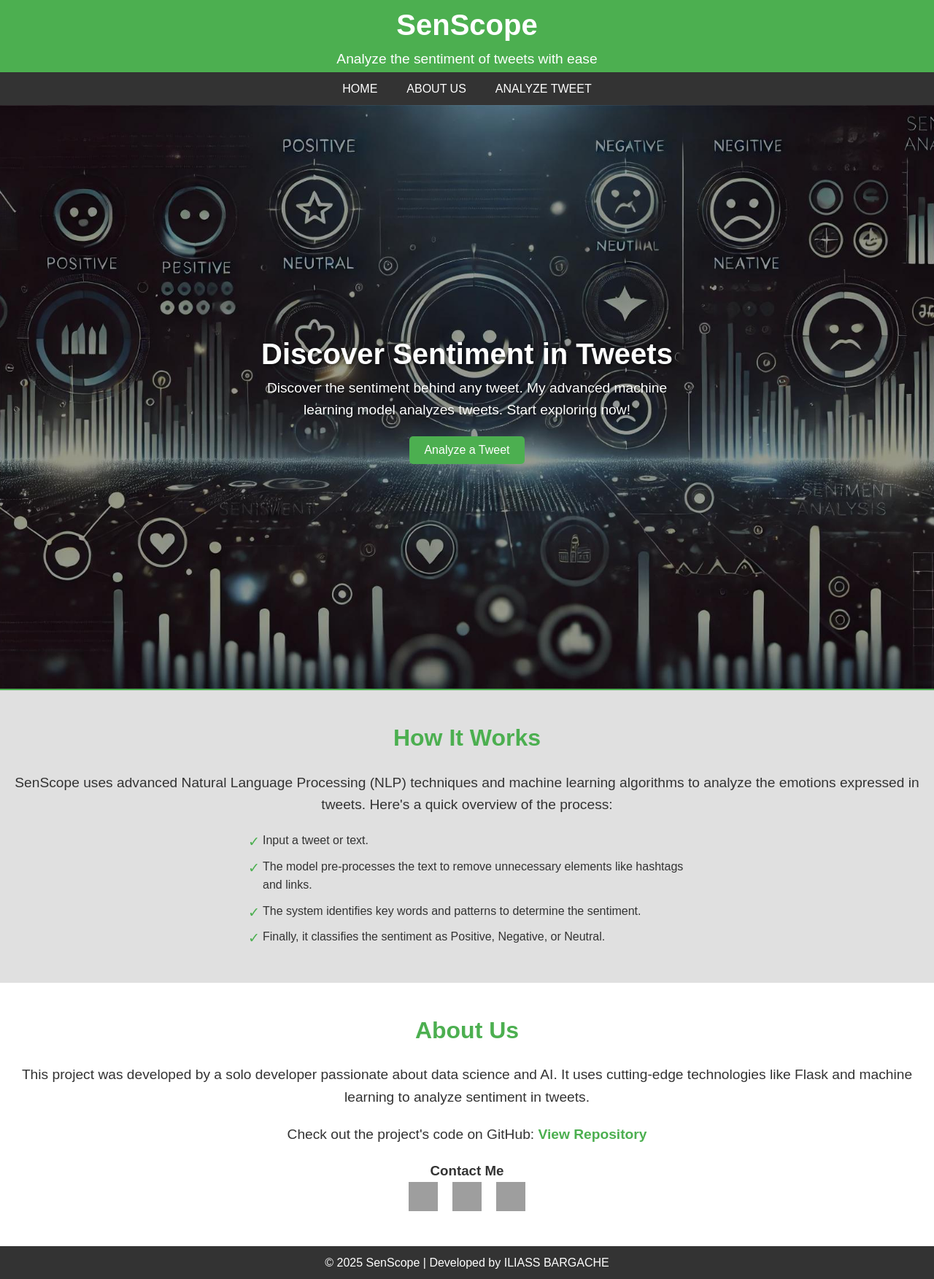
After one commit to itsmeiliass/SenScope, a Flask app: page /landing in a window 1280 px wide. The commit adds this page. Shown: the whole page at 73% size. Run offline with Flask 3, Linux system fonts and the light colour scheme; parts of the project's set-up code (start-up, migrations or seed data) failed here and were passed over; grey boxes are pictures that could not be loaded.

Commit message:
templates

```diff
--- a/templates/analyze.html
+++ b/templates/analyze.html
@@ -5,6 +5,8 @@
     <title>Sentiment Analysis</title>
 </head>
 <body>
+
+
     <h1>Sentiment Analysis</h1>
 
     <form action="/result" method="POST">
--- /dev/null
+++ b/templates/landing-page.html
@@ -0,0 +1,247 @@
+<!DOCTYPE html>
+<html lang="en">
+<head>
+    <meta charset="UTF-8">
+    <meta name="viewport" content="width=device-width, initial-scale=1.0">
+    <title>SenScope - Twitter Sentiment Analysis</title>
+    <style>
+        /* General Reset */
+        * {
+            margin: 0;
+            padding: 0;
+            box-sizing: border-box;
+        }
+
+        body {
+            font-family: Arial, sans-serif;
+            background-color: #f4f4f9;
+            color: #333;
+            line-height: 1.6;
+        }
+
+        /* Header Section */
+        .header {
+            background-color: #4CAF50;
+            padding: 2px;
+            text-align: center;
+            color: #fff;
+            position: sticky;
+            top: 0;
+            z-index: 1000;
+        }
+
+        .header h1 {
+            font-size: 2.5rem;
+        }
+
+        .header p {
+            font-size: 1.2rem;
+        }
+
+        /* Navbar */
+        .navbar {
+            display: flex;
+            justify-content: center;
+            background-color: #333;
+        }
+
+        .navbar a {
+            color: #fff;
+            padding: 10px 20px;
+            text-decoration: none;
+            font-size: 1rem;
+            text-transform: uppercase;
+            transition: background-color 0.3s;
+        }
+
+        .navbar a:hover {
+            background-color: #4CAF50;
+        }
+
+        /* Main Content Section */
+        .main-content {
+            background: url("{{ url_for('static', filename='bg.jpg') }}") no-repeat center center/cover;
+            height: 100vh;
+            display: flex;
+            flex-direction: column;
+            justify-content: center;
+            align-items: center;
+            text-align: center;
+            color: #fff;
+        }
+
+        .main-content h2 {
+            font-size: 2.5rem;
+            text-shadow: 2px 2px 4px rgba(0, 0, 0, 0.5);
+        }
+
+        .main-content p {
+            font-size: 1.2rem;
+            max-width: 600px;
+            margin-bottom: 20px;
+            text-shadow: 1px 1px 3px rgba(0, 0, 0, 0.5);
+        }
+
+        .main-content button {
+            padding: 10px 20px;
+            font-size: 1rem;
+            background-color: #4CAF50;
+            color: #fff;
+            border: none;
+            border-radius: 5px;
+            cursor: pointer;
+            transition: background-color 0.3s;
+        }
+
+        .main-content button:hover {
+            background-color: #45a049;
+        }
+
+        /* How It Works Section */
+        .how-it-works {
+            padding: 40px 20px;
+            background-color: #e0e0e0;
+            text-align: center;
+            border-top: 2px solid #4CAF50;
+        }
+
+        .how-it-works h2 {
+            font-size: 2rem;
+            color: #4CAF50;
+            margin-bottom: 20px;
+        }
+
+        .how-it-works p {
+            font-size: 1.2rem;
+            margin-bottom: 20px;
+        }
+
+        .how-it-works ul {
+            list-style: none;
+            text-align: left;
+            margin: 0 auto;
+            max-width: 600px;
+        }
+
+        .how-it-works ul li {
+            margin-bottom: 10px;
+            padding-left: 20px;
+            position: relative;
+        }
+
+        .how-it-works ul li:before {
+            content: '\2713'; /* Checkmark */
+            color: #4CAF50;
+            position: absolute;
+            left: 0;
+            font-size: 1.2rem;
+        }
+
+        /* About Us Section */
+        .about-us {
+            padding: 40px 20px;
+            background-color: #fff;
+            text-align: center;
+        }
+
+        .about-us h2 {
+            font-size: 2rem;
+            color: #4CAF50;
+            margin-bottom: 20px;
+        }
+
+        .about-us p {
+            font-size: 1.2rem;
+            margin-bottom: 20px;
+        }
+
+        .about-us a {
+            color: #4CAF50;
+            text-decoration: none;
+            font-weight: bold;
+        }
+
+        .about-us a:hover {
+            text-decoration: underline;
+        }
+
+        /* Social Icons */
+        .social-icons {
+            display: flex;
+            justify-content: center;
+            gap: 20px;
+        }
+
+        .social-icons img {
+            width: 40px;
+            height: 40px;
+            transition: transform 0.3s;
+        }
+
+        .social-icons img:hover {
+            transform: scale(1.1);
+        }
+
+        /* Footer */
+        .footer {
+            background-color: #333;
+            color: #fff;
+            text-align: center;
+            padding: 10px;
+        }
+    </style>
+</head>
+<body>
+
+    <!-- Header -->
+    <div class="header">
+        <h1>SenScope</h1>
+        <p>Analyze the sentiment of tweets with ease</p>
+    </div>
+
+    <!-- Navbar -->
+    <div class="navbar">
+        <a href="landing-page.html">Home</a>
+        <a href="#about-us">About Us</a>
+        <a href="/">Analyze Tweet</a>
+    </div>
+
+    <!-- Main Content -->
+    <div class="main-content">
+        <h2>Discover Sentiment in Tweets</h2>
+        <p>Discover the sentiment behind any tweet. My advanced machine learning model analyzes tweets. Start exploring now!</p>
+        <button onclick="window.location.href='/'">Analyze a Tweet</button>
+    </div>
+
+    <!-- How It Works Section -->
+    <div class="how-it-works">
+        <h2>How It Works</h2>
+        <p>SenScope uses advanced Natural Language Processing (NLP) techniques and machine learning algorithms to analyze the emotions expressed in tweets. Here's a quick overview of the process:</p>
+        <ul>
+            <li>Input a tweet or text.</li>
+            <li>The model pre-processes the text to remove unnecessary elements like hashtags and links.</li>
+            <li>The system identifies key words and patterns to determine the sentiment.</li>
+            <li>Finally, it classifies the sentiment as Positive, Negative, or Neutral.</li>
+        </ul>
+    </div>
+
+    <!-- About Us Section -->
+    <div class="about-us" id="about-us">
+        <h2>About Us</h2>
+        <p>This project was developed by a solo developer passionate about data science and AI. It uses cutting-edge technologies like Flask and machine learning to analyze sentiment in tweets.</p>
+        <p>Check out the project's code on GitHub: <a href="https://github.com/itsmeiliass/SenScope" target="_blank">View Repository</a></p>
+        <h3>Contact Me</h3>
+        <div class="social-icons">
+            <a href="https://x.com/Aga__Sa" target="_blank"><img src="https://img.icons8.com/ios-filled/50/4CAF50/twitter.png" alt="Twitter"></a>
+            <a href="https://github.com/itsmeiliass" target="_blank"><img src="https://img.icons8.com/ios-filled/50/4CAF50/github.png" alt="GitHub"></a>
+            <a href="mailto:ibargache6@gmail.com" target="_blank"><img src="https://img.icons8.com/ios-filled/50/4CAF50/mail.png" alt="Email"></a>
+        </div>
+    </div>
+
+    <!-- Footer -->
+    <div class="footer">
+        &copy; 2025 SenScope | Developed by ILIASS BARGACHE
+    </div>
+
+</body>
+</html>
```
Also changed, not shown: templates/index.html (+89 -41 lines), templates/result.html (+92 -17 lines).
